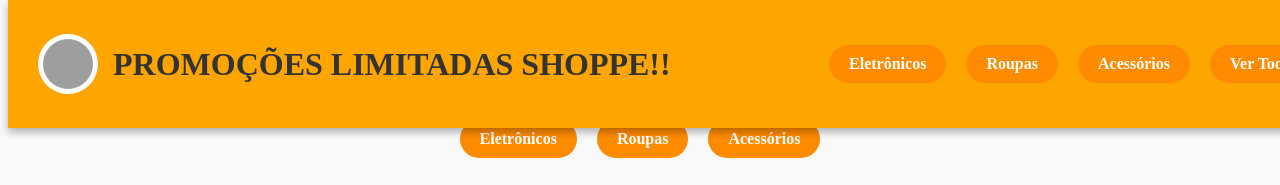
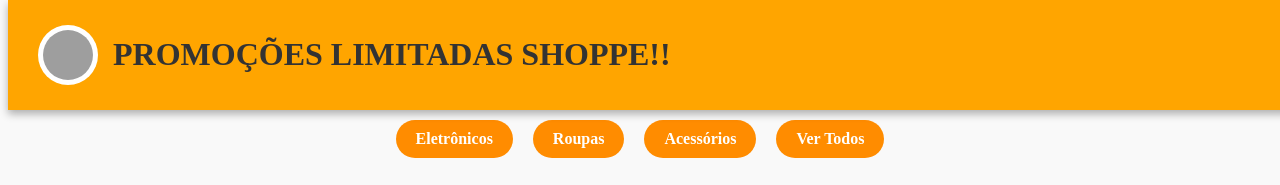
Before and after one commit to dudxr7/shoppe, a plain HTML site: page index.html in a window 1280 px wide. Shown: the top 185 px of the page. Drawn offline with Linux system fonts and the light colour scheme; grey boxes are pictures that could not be loaded.

Commit message:
Update index.html

```diff
--- a/index.html
+++ b/index.html
@@ -10,6 +10,16 @@
             display: none;
         }
         </style>
+
+</head>
+<body>
+
+    <section class="categorias">
+    <a href="#" class="categoria" onclick="filtrarProdutos('eletronicos')">Eletrônicos</a>
+    <a href="#" class="categoria" onclick="filtrarProdutos('roupas')">Roupas</a>
+    <a href="#" class="categoria" onclick="filtrarProdutos('acessorios')">Acessórios</a>
+    <a href="#" class="categoria" onclick="mostrarTodos()">Ver Todos</a>
+    </section>
 
     <link href="https://fonts.googleapis.com/css2?family=Poppins:wght@400;700&display=swap" rel="stylesheet">
 
@@ -174,12 +184,6 @@
             <img src="https://img.icons8.com/fluency/96/000000/shopping-cart-loaded.png" alt="Logo Carrinho" class="logo">
             <h1>PROMOÇÕES LIMITADAS SHOPPE!!</h1>
         </div>
-       <section class="categorias">
-    <a href="#" class="categoria" onclick="filtrarProdutos('eletronicos')">Eletrônicos</a>
-    <a href="#" class="categoria" onclick="filtrarProdutos('roupas')">Roupas</a>
-    <a href="#" class="categoria" onclick="filtrarProdutos('acessorios')">Acessórios</a>
-    <a href="#" class="categoria" onclick="mostrarTodos()">Ver Todos</a>
-</section>
     </header>
 
     <section class="categorias">
```
